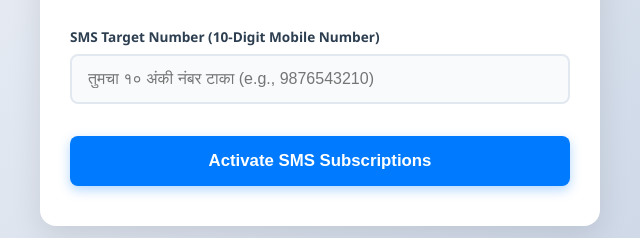
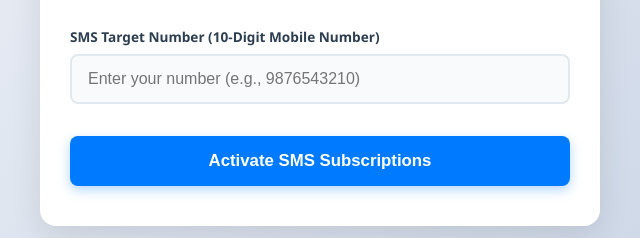
Before and after one commit to yash721950-sketch/BCA-Alert, a website: page public/index.html in a window 1280 px wide. Shown: the part 369-607 px from the top of the page, 320-960 px from the left. Drawn offline with Linux system fonts and the light colour scheme.

Commit message:
Update index.html

```diff
--- a/public/index.html
+++ b/public/index.html
@@ -174,7 +174,7 @@
           <input
             type="tel"
             id="phone"
-            placeholder="तुमचा १० अंकी नंबर टाका (e.g., 9876543210)"
+            placeholder="Enter your number (e.g., 9876543210)"
             maxlength="10"
             pattern="[0-9]{10}"
             required
```
